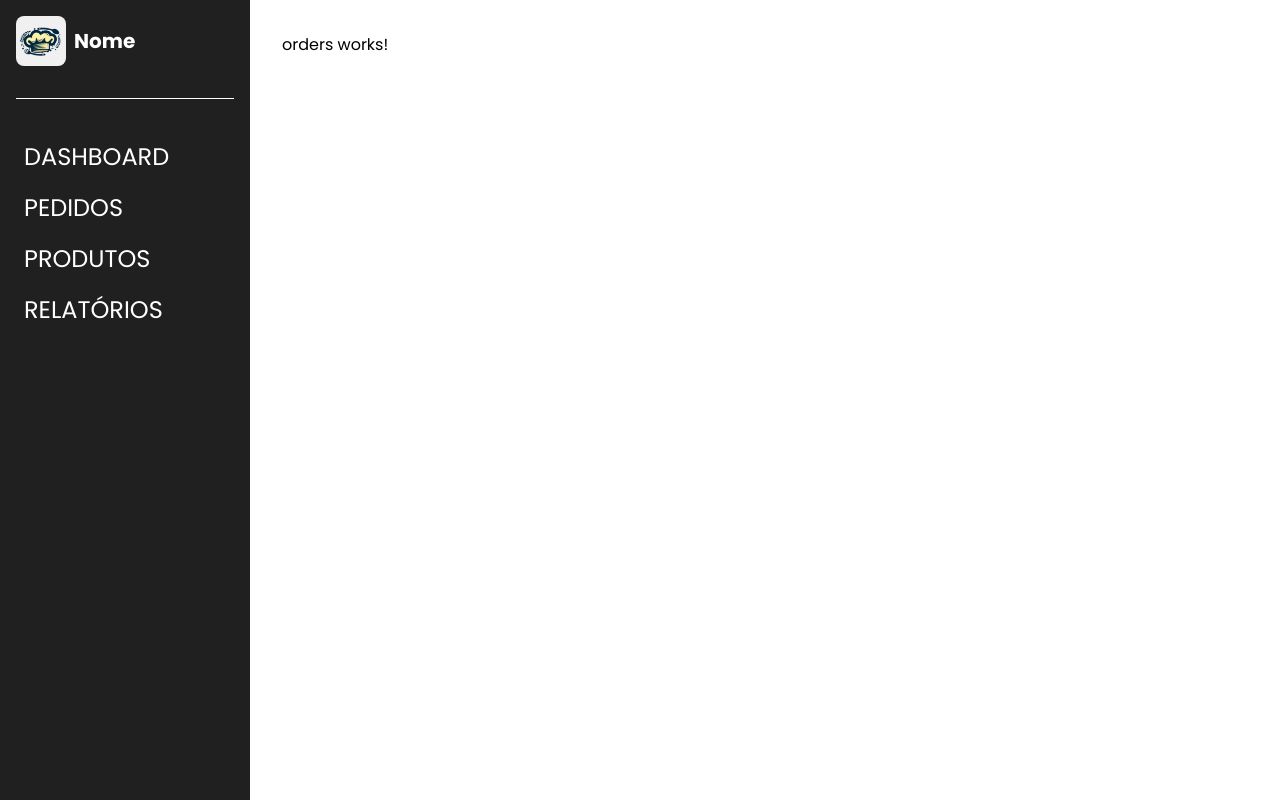
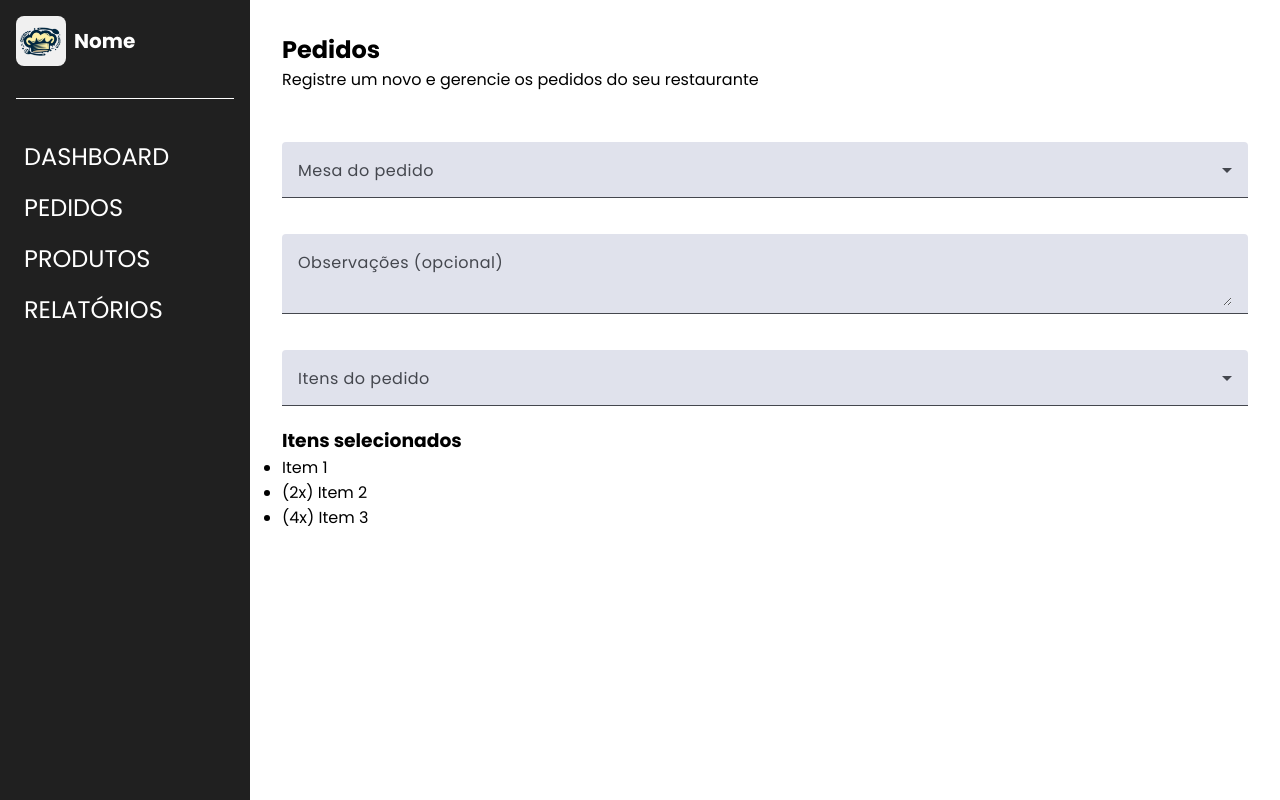
Before and after one commit to pedroairton/restaurante, an Angular app: page /pedidos in a window 1280 px wide. Built offline with nearby package versions, Linux system fonts and the light colour scheme.

Commit message:
Página de pedidos incrementada

```diff
--- a/src/app/features/dashboard/dashboard.component.scss
+++ b/src/app/features/dashboard/dashboard.component.scss
@@ -1,7 +1,4 @@
 .dashboard {
-  display: flex;
-  flex-direction: column;
-  gap: 50px;
   .conteudo {
     display: grid;
     grid-template-columns: repeat(4, 1fr);
--- a/src/app/features/orders/orders.component.html
+++ b/src/app/features/orders/orders.component.html
@@ -1 +1,38 @@
-<p>orders works!</p>
+<article class="page-orders">
+    <div class="topo">
+        <h1>Pedidos</h1>
+        <p>Registre um novo e gerencie os pedidos do seu restaurante</p>
+    </div>
+    <div class="conteudo">
+        <form class="form-pedido">
+            <mat-form-field>
+                <mat-label>Mesa do pedido</mat-label>
+                <mat-select>
+                    <mat-option value="1">Mesa 1</mat-option>
+                    <mat-option value="2">Mesa 2</mat-option>
+                    <mat-option value="3">Mesa 3</mat-option>
+                </mat-select>
+            </mat-form-field>
+            <mat-form-field>
+                <mat-label>Observações (opcional)</mat-label>
+                <textarea matInput placeholder="Observações"></textarea>
+            </mat-form-field>
+            <mat-form-field>
+                <mat-label>Itens do pedido</mat-label>
+                <mat-select multiple>
+                    <mat-option>Item 1</mat-option>
+                    <mat-option>Item 2</mat-option>
+                    <mat-option>Item 3</mat-option>
+                </mat-select>
+            </mat-form-field>
+        </form>
+        <div class="itens-selecionados">
+            <h3>Itens selecionados</h3>
+            <ul>
+                <li>Item 1</li>
+                <li>(2x) Item 2</li>
+                <li>(4x) Item 3</li>
+            </ul>
+        </div>
+    </div>
+</article>
--- a/src/app/features/orders/orders.component.scss
+++ b/src/app/features/orders/orders.component.scss
@@ -0,0 +1,7 @@
+.page-orders{
+    .form-pedido{
+        display: flex;
+        flex-direction: column;
+        gap: 1rem;
+    }
+}
--- a/src/app/features/orders/orders.component.ts
+++ b/src/app/features/orders/orders.component.ts
@@ -1,8 +1,12 @@
 import { Component } from '@angular/core';
+import { MatSelectModule } from '@angular/material/select';
+import {MatFormFieldModule} from '@angular/material/form-field';
+import {MatInputModule} from '@angular/material/input';
+import { MatLabel } from '@angular/material/select';
 
 @Component({
   selector: 'app-orders',
-  imports: [],
+  imports: [MatSelectModule, MatFormFieldModule, MatInputModule, MatLabel],
   templateUrl: './orders.component.html',
   styleUrl: './orders.component.scss'
 })
--- a/src/styles.scss
+++ b/src/styles.scss
@@ -13,3 +13,12 @@ body {
   font-family: Roboto, "Helvetica Neue", sans-serif;
 //   background-color: #f0f0f0;
 }
+
+html, body { height: 100%; }
+body { margin: 0; font-family: Roboto, "Helvetica Neue", sans-serif; }
+
+article{
+  display: flex;
+  flex-direction: column;
+  gap: 50px;
+}
```
